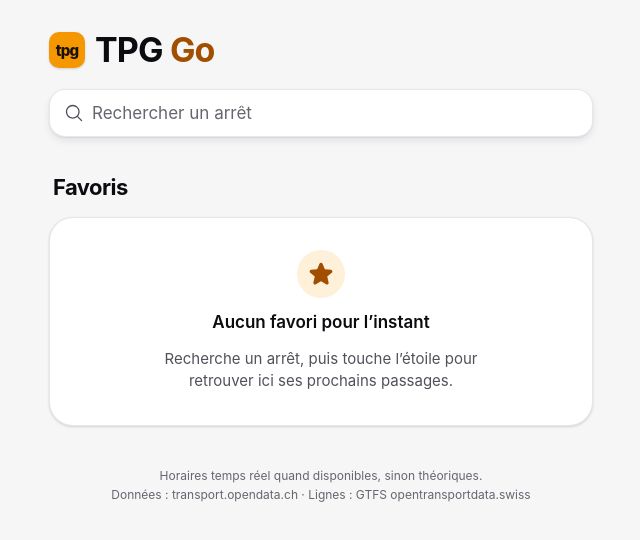
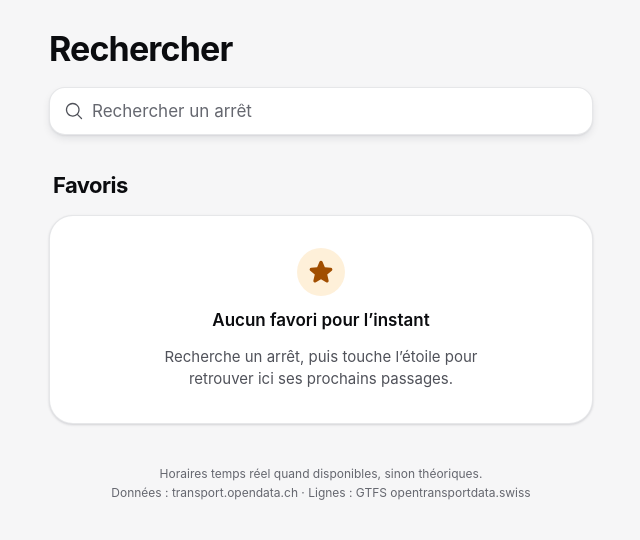
Before and after one commit to Kaichitv/tpg-go, a Next.js app: page / in a window 1280 px wide. Shown: the top 540 px of the page, without its empty margins (319-959 px from the left). Built offline with nearby package versions, Linux system fonts and the light colour scheme.

Commit message:
update: app title

```diff
--- a/components/AppTitle.tsx
+++ b/components/AppTitle.tsx
@@ -2,14 +2,8 @@
 export default function AppTitle() {
   return (
     <h1 className="flex items-center gap-2.5 text-[34px] leading-none font-bold tracking-tight">
-      <span
-        aria-hidden
-        className="inline-flex size-9 items-center justify-center rounded-[10px] bg-accent text-[15px] font-extrabold text-on-accent shadow-elev-1"
-      >
-        tpg
-      </span>
       <span>
-        TPG <span className="text-accent-ink">Go</span>
+        Rechercher
       </span>
     </h1>
   );
```
